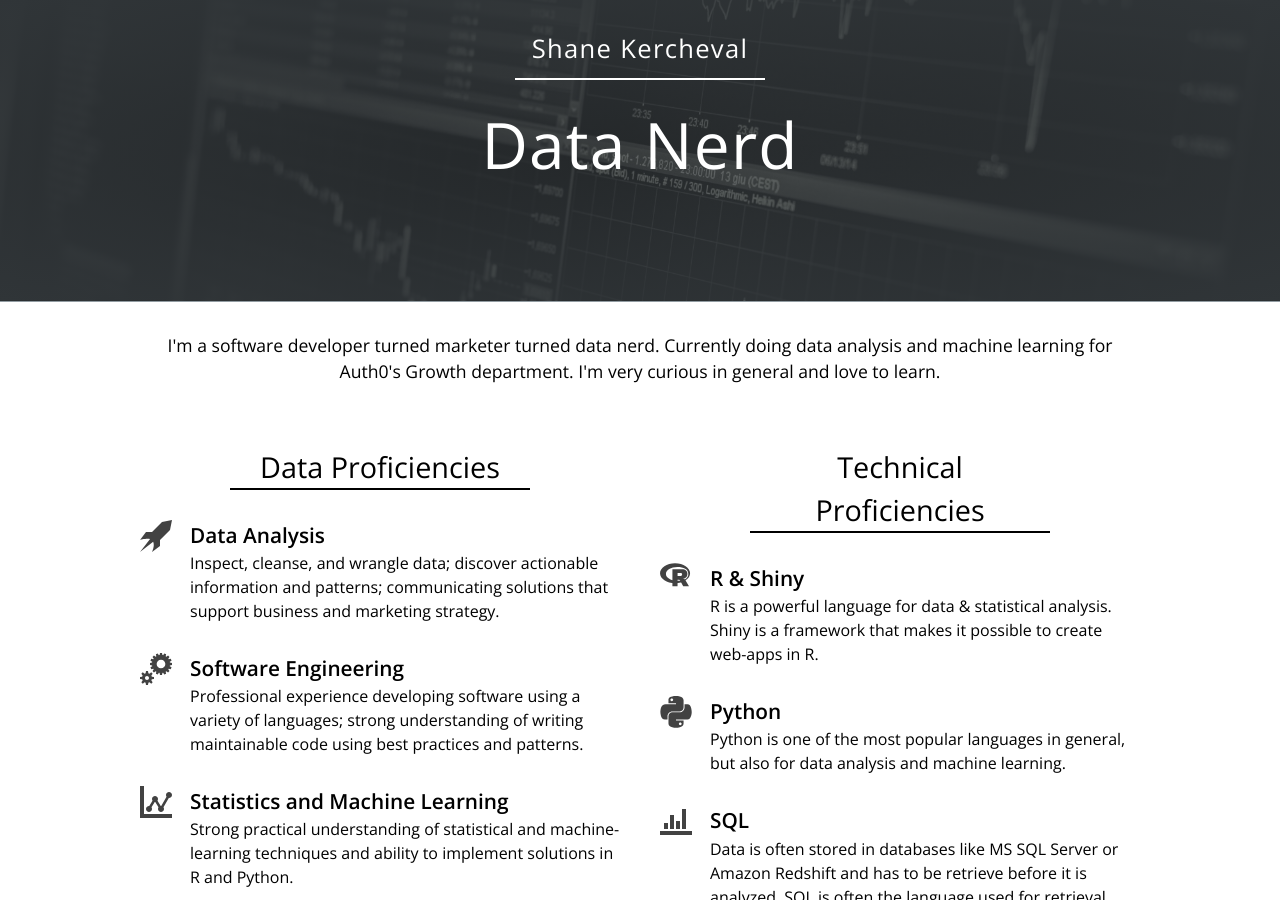
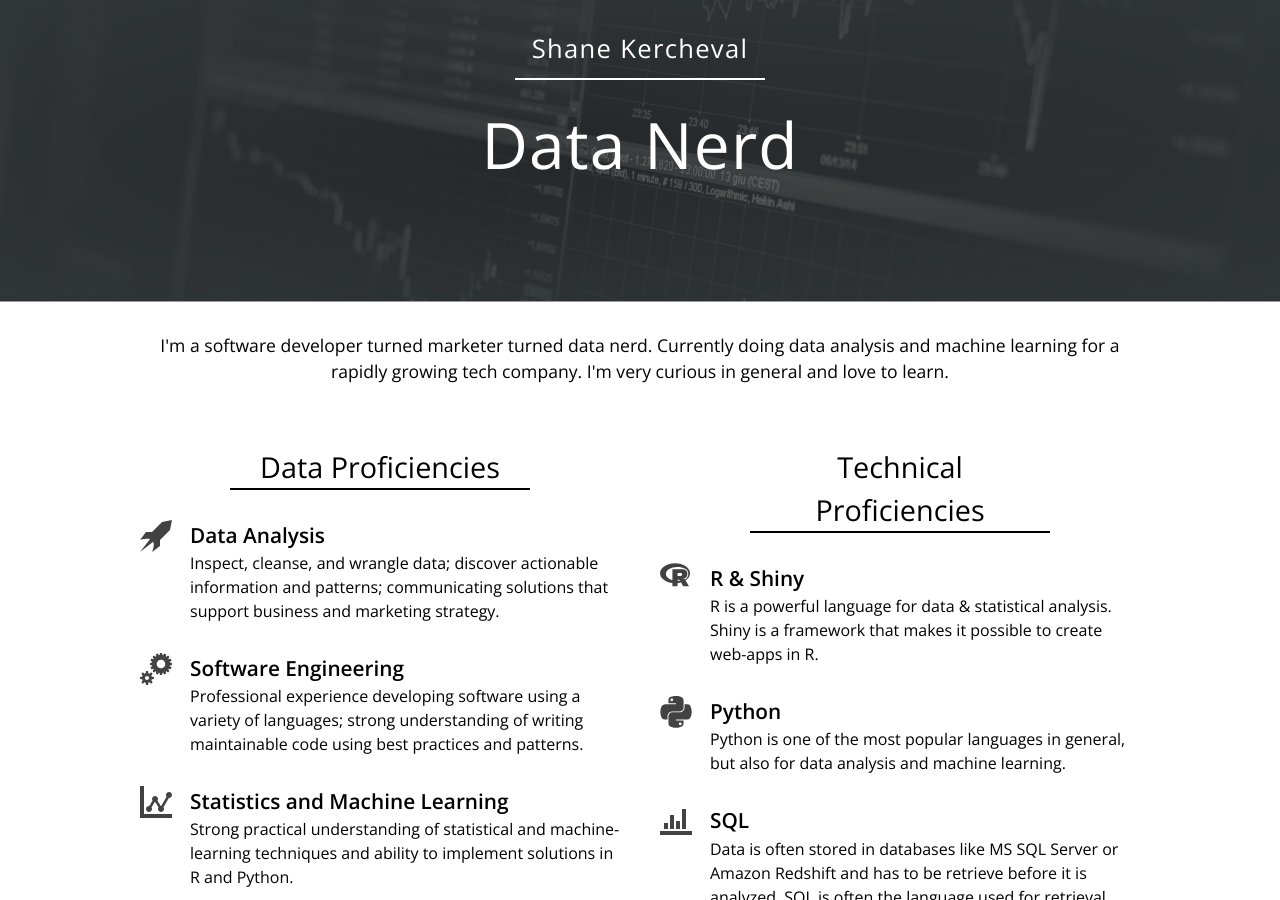
Before and after one commit to shane-kercheval/shane-kercheval.github.io, a Jekyll site: the page built from index.html, in a window 1280 px wide and 900 px high. Built offline with Jekyll 4.4.1, drawn with Linux system fonts in a browser that asks for light colours; nearby versions of some CDN libraries.

Commit message:
Update value.yml

```diff
--- a/_data/value.yml
+++ b/_data/value.yml
@@ -1,6 +1,6 @@
 intro:
     header: Data Nerd.
-    description: I'm a software developer turned marketer turned data nerd. Currently doing data analysis and machine learning for Auth0's Growth department. I'm very curious in general and love to learn.
+    description: I'm a software developer turned marketer turned data nerd. Currently doing data analysis and machine learning for a rapidly growing tech company. I'm very curious in general and love to learn.
 
 offerings:
   - name: Data Proficiencies
```
